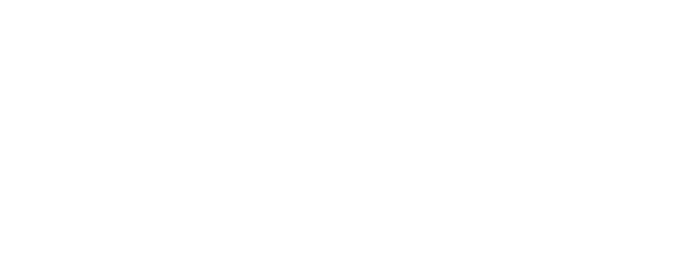
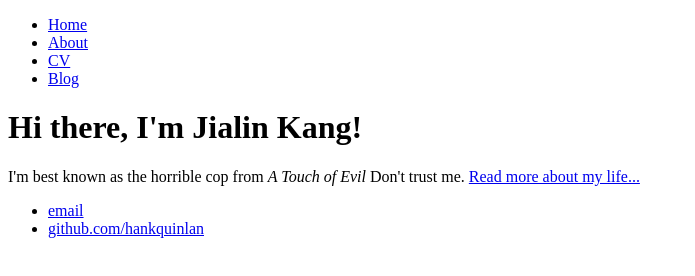
Before and after one commit to JialinKang/JialinKang.github.io, a plain HTML site: page index.html in a window 1280 px wide. Shown: the whole page, without its empty margins (0-695 px from the left). Drawn offline with Linux system fonts and the light colour scheme.

Commit message:
Update index.html

```diff
--- a/index.html
+++ b/index.html
@@ -1,3 +1,28 @@
-<h1>
-  <title>this is my webpage</title>
-</h1>
+<!DOCTYPE html>
+<html>
+	<head>
+		<title>Test Webpage For Assignment</title>
+	</head>
+	<body>
+		<nav>
+    		<ul>
+        		<li><a href="/">Home</a></li>
+	        	<li><a href="/about">About</a></li>
+        		<li><a href="/cv">CV</a></li>
+        		<li><a href="/blog">Blog</a></li>
+    		</ul>
+		</nav>
+		<div class="container">
+    		<div class="blurb">
+        		<h1>Hi there, I'm Jialin Kang!</h1>
+				<p>I'm best known as the horrible cop from <em>A Touch of Evil</em> Don't trust me. <a href="/about">Read more about my life...</a></p>
+    		</div><!-- /.blurb -->
+		</div><!-- /.container -->
+		<footer>
+    		<ul>
+        		<li><a href="xzhu51@jhu.edu">email</a></li>
+        		<li><a href="https://github.com/XueminZhu-Charmaine">github.com/hankquinlan</a></li>
+			</ul>
+		</footer>
+	</body>
+</html>
```
